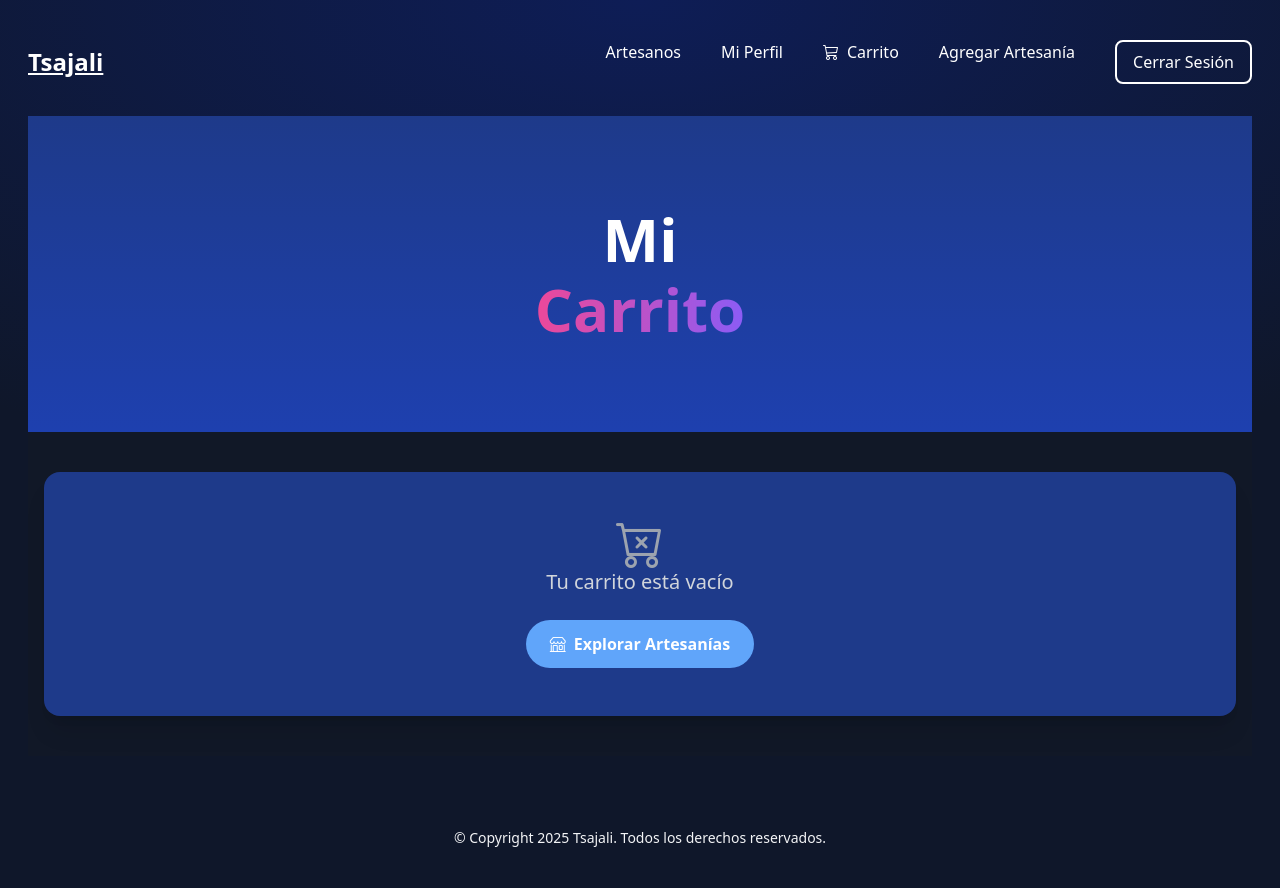
After one commit to frinksdev/tsajali_web, a Django app: page /carrito/ in a window 1280 px wide. The commit adds this page. Run offline with Django 5.2, Linux system fonts and the light colour scheme; the visitor is signed in with stand-in values (Sample User, id 1); data comes from the database, SQL or seed files in the repository; data that the repository does not hold is empty; some libraries are stand-ins or nearby versions.

Commit message:
Carrito: Implementación Básica de carrito

```diff
--- a/app_artesanos/models.py
+++ b/app_artesanos/models.py
@@ -27,3 +27,28 @@ class Artesania(models.Model):
 
     def __str__(self):
         return self.nombre
+
+class Carrito(models.Model):
+    usuario = models.OneToOneField(User, on_delete=models.CASCADE)
+    fecha_creacion = models.DateTimeField(auto_now_add=True)
+    fecha_actualizacion = models.DateTimeField(auto_now=True)
+
+    def __str__(self):
+        return f"Carrito de {self.usuario.username}"
+
+    @property
+    def total(self):
+        return sum(item.subtotal for item in self.items.all())
+
+class ItemCarrito(models.Model):
+    carrito = models.ForeignKey(Carrito, related_name='items', on_delete=models.CASCADE)
+    artesania = models.ForeignKey(Artesania, on_delete=models.CASCADE)
+    cantidad = models.PositiveIntegerField(default=1)
+    fecha_agregado = models.DateTimeField(auto_now_add=True)
+
+    def __str__(self):
+        return f"{self.cantidad} x {self.artesania.nombre}"
+
+    @property
+    def subtotal(self):
+        return self.cantidad * self.artesania.precio
--- a/app_artesanos/templates/app_artesanos/base.html
+++ b/app_artesanos/templates/app_artesanos/base.html
@@ -28,7 +28,17 @@
                         </li>
                         {% if user.is_authenticated %}
                             <li>
-                                <a href="{% url 'app_artesanos:perfil_artesano' %}" class="hover:underline hover:text-white">Mi Perfil</a>
+                                <a href="{% url 'app_artesanos:perfil_artesano' %}"
+                                   class="text-white hover:text-blue-300 transition-colors">
+                                    Mi Perfil
+                                </a>
+                            </li>
+                            <li>
+                                <a href="{% url 'app_artesanos:ver_carrito' %}"
+                                   class="text-white hover:text-blue-300 transition-colors flex items-center gap-2">
+                                    <i class="bi bi-cart3"></i>
+                                    Carrito
+                                </a>
                             </li>
                             <li>
                                 <a href="{% url 'app_artesanos:agregar_artesania' %}" class="hover:underline hover:text-white">Agregar Artesanía</a>
@@ -57,7 +67,17 @@
                     </li>
                     {% if user.is_authenticated %}
                         <li>
-                            <a href="{% url 'app_artesanos:perfil_artesano' %}" class="hover:underline hover:text-white">Mi Perfil</a>
+                            <a href="{% url 'app_artesanos:perfil_artesano' %}"
+                               class="text-white hover:text-blue-300 transition-colors">
+                                Mi Perfil
+                            </a>
+                        </li>
+                        <li>
+                            <a href="{% url 'app_artesanos:ver_carrito' %}"
+                               class="text-white hover:text-blue-300 transition-colors flex items-center gap-2">
+                                <i class="bi bi-cart3"></i>
+                                Carrito
+                            </a>
                         </li>
                         <li>
                             <a href="{% url 'app_artesanos:agregar_artesania' %}" class="hover:underline hover:text-white">Agregar Artesanía</a>
--- /dev/null
+++ b/app_artesanos/templates/app_artesanos/carrito.html
@@ -0,0 +1,93 @@
+{% extends 'app_artesanos/base.html' %}
+
+{% block title %}Mi Carrito - Tsajali{% endblock %}
+
+{% block content %}
+<section class="hero bg-gradient-to-b from-blue-900 to-blue-800">
+    <div class="mx-auto sm:px-7 px-4 max-w-screen-xl py-10">
+        <div class="flex flex-col gap-10 items-center py-12">
+            <div class="max-w-screenlg mx-auto text-center flex flex-col gap-5">
+                <h1 class="font-black text-3xl md:text-6xl pts !leading-[40px] md:!leading-[70px]">Mi <br><span
+                        class="bg-clip-text text-transparent bg-gradient-to-r from-pink-500 to-violet-500">Carrito</span>
+                </h1>
+            </div>
+        </div>
+    </div>
+</section>
+
+<section id="articles" class="bg-gray-900">
+    <div class="w-full px-4 mx-auto max-w-7xl py-10">
+        <div class="bg-blue-900 rounded-2xl p-8 shadow-xl">
+            {% if carrito.items.exists %}
+                <div class="space-y-6">
+                    {% for item in carrito.items.all %}
+                        <div class="flex items-center gap-6 p-4 bg-blue-800 rounded-xl">
+                            {% if item.artesania.foto %}
+                                <div class="w-24 h-24 flex-shrink-0">
+                                    <img src="{{ item.artesania.foto.url }}"
+                                         class="w-full h-full object-cover rounded-lg"
+                                         alt="{{ item.artesania.nombre }}">
+                                </div>
+                            {% endif %}
+                            <div class="flex-grow">
+                                <h3 class="text-xl font-semibold text-white">{{ item.artesania.nombre }}</h3>
+                                <p class="text-gray-300">Artesano: {{ item.artesania.artesano.nombre }}</p>
+                                <p class="text-white font-medium">${{ item.artesania.precio }}</p>
+                            </div>
+                            <div class="flex items-center gap-4">
+                                <form method="post" action="{% url 'app_artesanos:actualizar_cantidad' item.id %}" class="flex items-center gap-2">
+                                    {% csrf_token %}
+                                    <input type="number"
+                                           name="cantidad"
+                                           value="{{ item.cantidad }}"
+                                           min="1"
+                                           class="w-16 px-2 py-1 rounded bg-blue-700 text-white border border-blue-600 focus:outline-none focus:border-blue-500">
+                                    <button type="submit"
+                                            class="p-2 text-blue-400 hover:text-blue-300 transition-colors">
+                                        <i class="bi bi-arrow-clockwise"></i>
+                                    </button>
+                                </form>
+                                <a href="{% url 'app_artesanos:eliminar_del_carrito' item.id %}"
+                                   class="p-2 text-red-400 hover:text-red-300 transition-colors">
+                                    <i class="bi bi-trash"></i>
+                                </a>
+                            </div>
+                            <div class="text-right">
+                                <p class="text-lg font-semibold text-white">${{ item.subtotal }}</p>
+                            </div>
+                        </div>
+                    {% endfor %}
+
+                    <div class="flex justify-between items-center pt-6 border-t border-blue-800">
+                        <div>
+                            <p class="text-gray-300">Total de artículos: {{ carrito.items.count }}</p>
+                            <p class="text-2xl font-bold text-white">Total: ${{ carrito.total }}</p>
+                        </div>
+                        <div class="space-x-4">
+                            <a href="{% url 'app_artesanos:catalogo_artesanos' %}"
+                               class="inline-flex items-center gap-2 rounded-full border-2 border-white px-6 py-3 text-base font-semibold text-white hover:bg-blue-400 hover:border-blue-400 transition-all duration-300">
+                                <i class="bi bi-arrow-left"></i>
+                                Seguir Comprando
+                            </a>
+                            <button class="inline-flex items-center gap-2 rounded-full bg-green-500 px-6 py-3 text-base font-semibold text-white hover:bg-green-600 transition-all duration-300">
+                                <i class="bi bi-credit-card"></i>
+                                Proceder al Pago
+                            </button>
+                        </div>
+                    </div>
+                </div>
+            {% else %}
+                <div class="text-center py-12">
+                    <i class="bi bi-cart-x text-5xl text-gray-400 mb-4"></i>
+                    <p class="text-xl text-gray-300 mb-6">Tu carrito está vacío</p>
+                    <a href="{% url 'app_artesanos:catalogo_artesanos' %}"
+                       class="inline-flex items-center gap-2 rounded-full bg-blue-400 px-6 py-3 text-base font-semibold text-white hover:bg-blue-500 transition-colors duration-300">
+                        <i class="bi bi-shop"></i>
+                        Explorar Artesanías
+                    </a>
+                </div>
+            {% endif %}
+        </div>
+    </div>
+</section>
+{% endblock %}
--- a/app_artesanos/urls.py
+++ b/app_artesanos/urls.py
@@ -13,4 +13,8 @@ urlpatterns = [
     path('agregar-artesania/', views.agregar_artesania, name='agregar_artesania'),
     path('editar-artesania/<int:pk>/', views.editar_artesania, name='editar_artesania'),
     path('eliminar-artesania/<int:pk>/', views.eliminar_artesania, name='eliminar_artesania'),
+    path('carrito/', views.ver_carrito, name='ver_carrito'),
+    path('carrito/agregar/<int:artesania_id>/', views.agregar_al_carrito, name='agregar_al_carrito'),
+    path('carrito/actualizar/<int:item_id>/', views.actualizar_cantidad, name='actualizar_cantidad'),
+    path('carrito/eliminar/<int:item_id>/', views.eliminar_del_carrito, name='eliminar_del_carrito'),
 ]
--- a/app_artesanos/views.py
+++ b/app_artesanos/views.py
@@ -4,7 +4,7 @@ from django.contrib import messages
 from django.contrib.auth import authenticate, login
 from django.core.paginator import Paginator
 from django.contrib.auth.models import User
-from .models import Artesano, Artesania
+from .models import Artesano, Artesania, Carrito, ItemCarrito
 from .forms import RegistroArtesanoForm, ArtesaniaForm, EditarPerfilArtesanoForm
 from geopy.geocoders import Nominatim
 from geopy.exc import GeocoderTimedOut, GeocoderUnavailable
@@ -188,3 +188,51 @@ def editar_perfil(request):
     except Artesano.DoesNotExist:
         messages.error(request, 'No se encontró el perfil del artesano.')
         return redirect('app_artesanos:perfil_artesano')
+
+@login_required
+def ver_carrito(request):
+    carrito, created = Carrito.objects.get_or_create(usuario=request.user)
+    return render(request, 'app_artesanos/carrito.html', {
+        'carrito': carrito
+    })
+
+@login_required
+def agregar_al_carrito(request, artesania_id):
+    artesania = get_object_or_404(Artesania, id=artesania_id, disponible=True)
+    carrito, created = Carrito.objects.get_or_create(usuario=request.user)
+
+    # Verificar si la artesanía ya está en el carrito
+    item, created = ItemCarrito.objects.get_or_create(
+        carrito=carrito,
+        artesania=artesania,
+        defaults={'cantidad': 1}
+    )
+
+    if not created:
+        item.cantidad += 1
+        item.save()
+
+    messages.success(request, f'¡{artesania.nombre} agregada al carrito!')
+    return redirect('app_artesanos:ver_carrito')
+
+@login_required
+def actualizar_cantidad(request, item_id):
+    item = get_object_or_404(ItemCarrito, id=item_id, carrito__usuario=request.user)
+    cantidad = int(request.POST.get('cantidad', 1))
+
+    if cantidad > 0:
+        item.cantidad = cantidad
+        item.save()
+        messages.success(request, 'Cantidad actualizada')
+    else:
+        item.delete()
+        messages.success(request, 'Artículo eliminado del carrito')
+
+    return redirect('app_artesanos:ver_carrito')
+
+@login_required
+def eliminar_del_carrito(request, item_id):
+    item = get_object_or_404(ItemCarrito, id=item_id, carrito__usuario=request.user)
+    item.delete()
+    messages.success(request, 'Artículo eliminado del carrito')
+    return redirect('app_artesanos:ver_carrito')
```
Also changed, not shown: app_artesanos/templates/app_artesanos/detalle_artesano.html (+13 -1 lines), app_artesanos/migrations/0003_carrito_itemcarrito.py (added).
